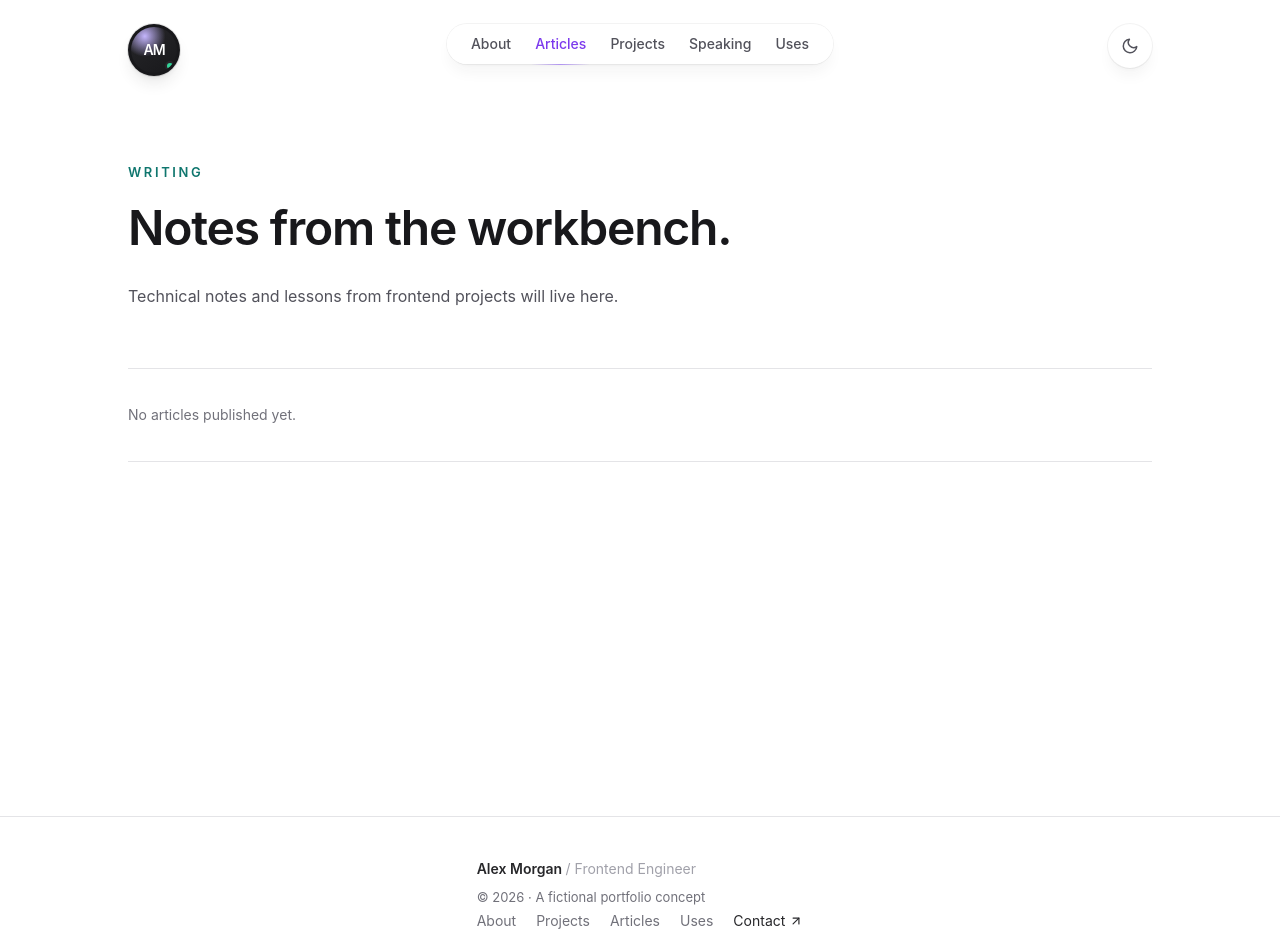
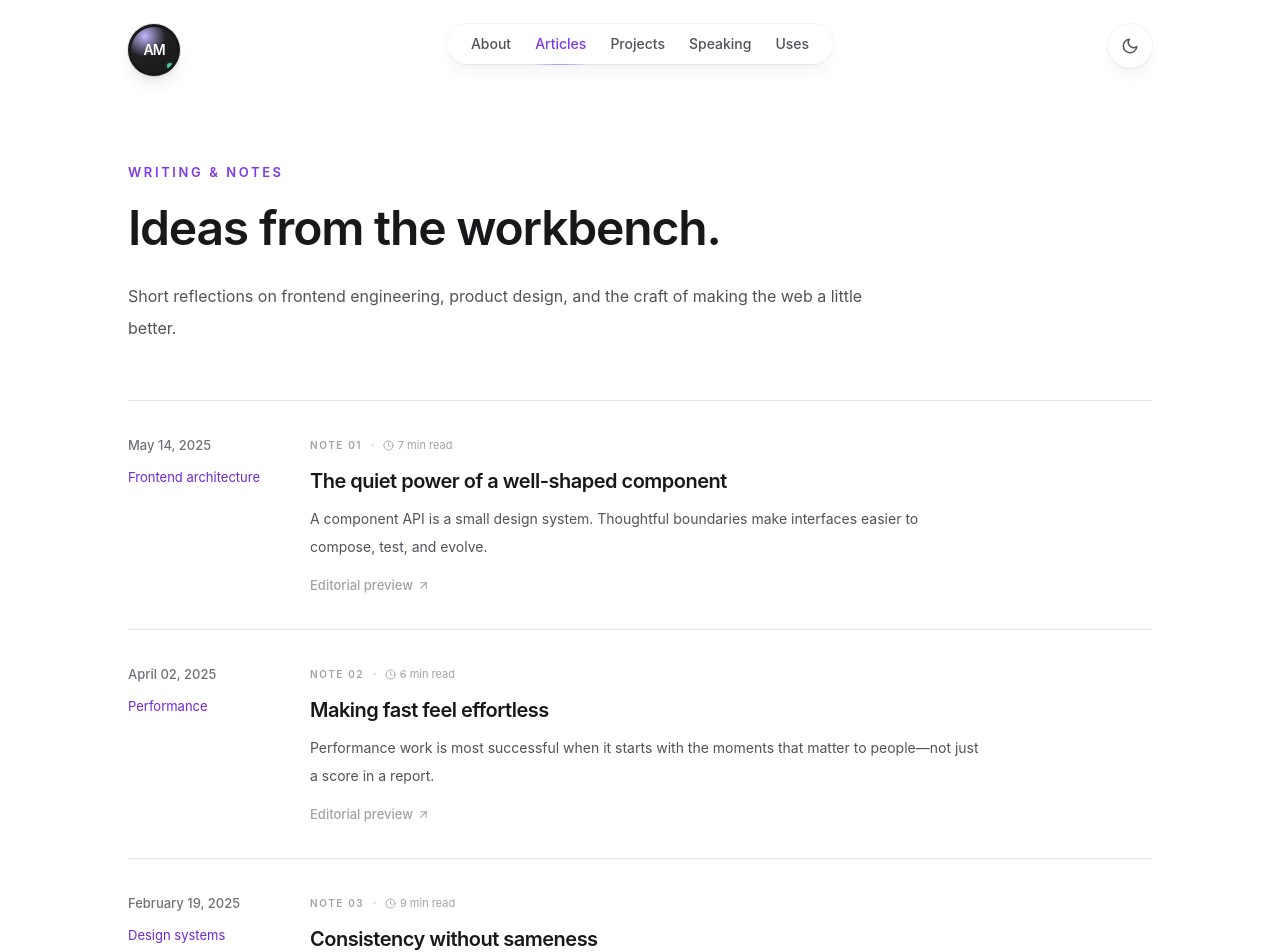
Before and after one commit to Amirsaboor/PersonalWebsite, a Next.js app: page /PersonalWebsite/articles in a window 1280 px wide. Shown: the top 952 px of the page. Built offline with nearby package versions, Linux system fonts and the light colour scheme.

Commit message:
Fill portfolio editorial pages with fictional content

```diff
--- a/src/app/articles/page.js
+++ b/src/app/articles/page.js
@@ -1,21 +1,36 @@
 import { Container } from '@/components/Container'
+import { FiArrowUpRight, FiClock } from 'react-icons/fi'
 
 export const metadata = {
   title: 'Articles',
-  description: 'Notes and articles by Amir Saboor.',
+  description: 'Fictional notes on frontend engineering, design systems, and product craft.',
 }
+
+const articles = [
+  { category: 'Frontend architecture', date: 'May 14, 2025', read: '7 min read', title: 'The quiet power of a well-shaped component', excerpt: 'A component API is a small design system. Thoughtful boundaries make interfaces easier to compose, test, and evolve.' },
+  { category: 'Performance', date: 'April 02, 2025', read: '6 min read', title: 'Making fast feel effortless', excerpt: 'Performance work is most successful when it starts with the moments that matter to people—not just a score in a report.' },
+  { category: 'Design systems', date: 'February 19, 2025', read: '9 min read', title: 'Consistency without sameness', excerpt: 'A useful design system creates a shared language while leaving room for each product surface to have its own character.' },
+  { category: 'Accessibility', date: 'January 08, 2025', read: '5 min read', title: 'Small accessibility decisions, lasting impact', excerpt: 'Keyboard states, semantic structure, and readable contrast are details that quietly improve the experience for everyone.' },
+  { category: 'Career notes', date: 'November 21, 2024', read: '4 min read', title: 'Learning to collaborate earlier', excerpt: 'Bringing engineering into the conversation before a design is finished often leads to better ideas and fewer surprises.' },
+]
 
 export default function Articles() {
   return (
     <Container className="mt-16 sm:mt-24">
-      <header className="max-w-2xl">
-        <p className="text-xs font-semibold uppercase tracking-[0.2em] text-teal-700 dark:text-teal-400">Writing</p>
-        <h1 className="mt-4 text-4xl font-semibold tracking-tight text-zinc-900 dark:text-zinc-100 sm:text-5xl">Notes from the workbench.</h1>
-        <p className="mt-6 text-base leading-8 text-zinc-600 dark:text-zinc-400">Technical notes and lessons from frontend projects will live here.</p>
+      <header className="max-w-3xl">
+        <p className="text-xs font-semibold uppercase tracking-[0.2em] text-violet-600 dark:text-violet-300">Writing & notes</p>
+        <h1 className="mt-4 text-4xl font-semibold tracking-tight text-zinc-900 dark:text-zinc-100 sm:text-5xl">Ideas from the workbench.</h1>
+        <p className="mt-6 text-base leading-8 text-zinc-600 dark:text-zinc-400">Short reflections on frontend engineering, product design, and the craft of making the web a little better.</p>
       </header>
-      <div className="mt-14 border-y border-zinc-200 py-8 dark:border-zinc-800">
-        <p className="text-sm leading-7 text-zinc-500 dark:text-zinc-400">No articles published yet.</p>
+      <div className="mt-14 divide-y divide-zinc-200 border-y border-zinc-200 dark:divide-zinc-800 dark:border-zinc-800">
+        {articles.map((article, index) => (
+          <article key={article.title} className="grid gap-3 py-8 sm:grid-cols-[150px_1fr] sm:gap-8">
+            <div><p className="text-xs font-medium text-zinc-500">{article.date}</p><p className="mt-2 text-xs text-violet-700 dark:text-violet-300">{article.category}</p></div>
+            <div><div className="flex flex-wrap items-center gap-2"><span className="text-[10px] font-semibold uppercase tracking-[0.16em] text-zinc-400">Note 0{index + 1}</span><span className="text-zinc-300 dark:text-zinc-700">·</span><span className="inline-flex items-center gap-1 text-[11px] text-zinc-400"><FiClock /> {article.read}</span></div><h2 className="mt-2 text-xl font-semibold tracking-tight text-zinc-900 dark:text-zinc-100">{article.title}</h2><p className="mt-2 max-w-2xl text-sm leading-7 text-zinc-600 dark:text-zinc-400">{article.excerpt}</p><span className="mt-3 inline-flex items-center gap-1 text-xs font-medium text-zinc-400">Editorial preview <FiArrowUpRight /></span></div>
+          </article>
+        ))}
       </div>
+      <p className="mt-8 text-xs leading-6 text-zinc-400">These article titles and summaries are fictional editorial samples for the portfolio concept.</p>
     </Container>
   )
 }
```
